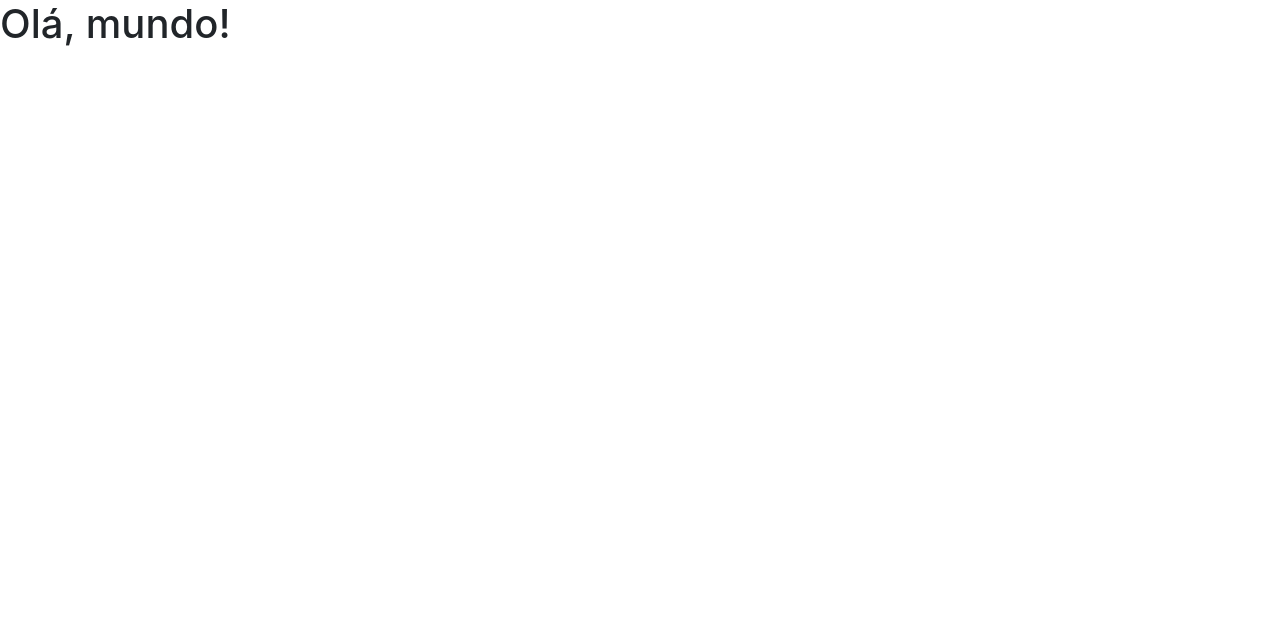
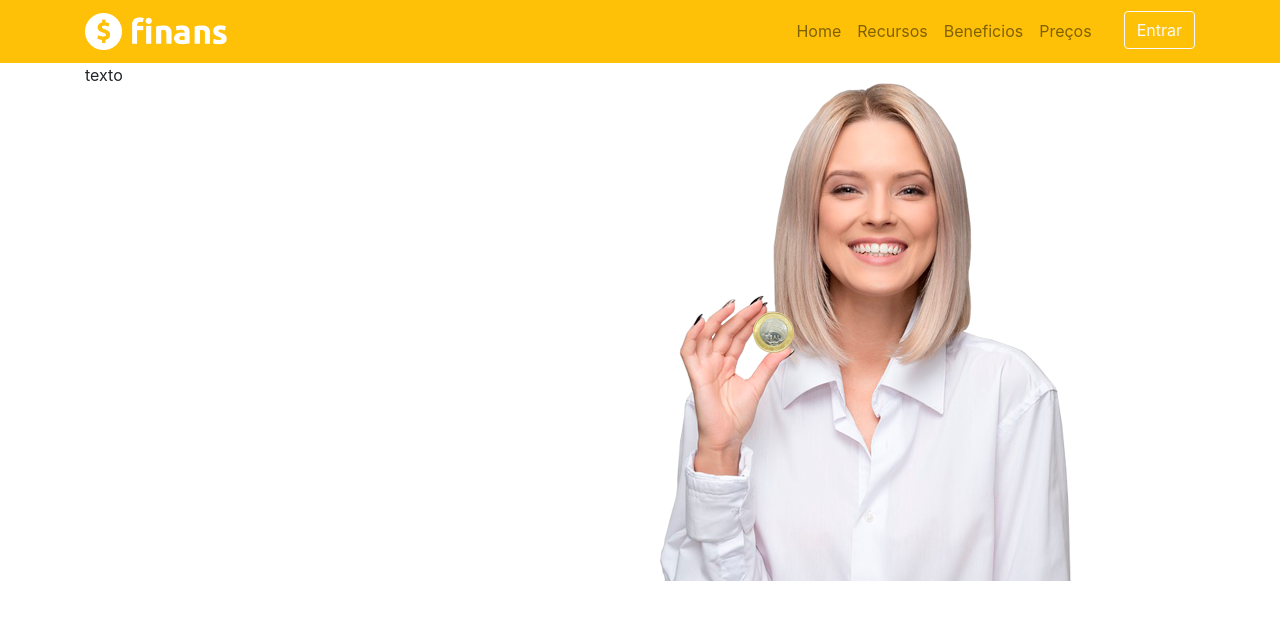
Before and after one commit to ThalissonDev01/projeto-bootstrap4, a plain HTML site: page index.html in a window 1280 px wide. Drawn offline with nearby package versions, Linux system fonts and the light colour scheme; a small style sheet from the web is missing.

Commit message:
imagens e cabeçalho

```diff
--- a/index.html
+++ b/index.html
@@ -9,12 +9,71 @@
     <link rel="stylesheet" href="https://stackpath.bootstrapcdn.com/bootstrap/4.1.3/css/bootstrap.min.css" integrity="sha384-MCw98/SFnGE8fJT3GXwEOngsV7Zt27NXFoaoApmYm81iuXoPkFOJwJ8ERdknLPMO" crossorigin="anonymous">
 
     <!-- Font Awesome -->
-    <link rel="stylesheet" href="https://use.fontwesome.com/releases/v5.3.1/css/all.css" integrity="sha384-mzrmE5qonljUremFsqc01SB46JvROS7bZs3IO2EMfFsd15uHvIt+Y8vEf7N7fWAU" crossorigin="anonymous">
+    <link rel="stylesheet" href="https://use.fontawesome.com/releases/v5.3.1/css/all.css" integrity="sha384-mzrmE5qonljUremFsqc01SB46JvROS7bZs3IO2EmfFsd15uHvIt+Y8vEf7N7fWAU" crossorigin="anonymous">
 
-    <title>Olá, mundo!</title>
+    <!-- Estilo customizado -->
+    <link rel="stylesheet" href="CSS/estilo.css">
+
+    <title>Finans - finanças pessoais</title>
   </head>
   <body>
-    <h1>Olá, mundo!</h1>
+    <!-- Inicio Cabeçalho -->
+    <header>
+        <nav class="navbar navbar-expand-sm navbar-light bg-warning">
+            <div class="container">
+
+                <a href="#" class="navbar-brand">
+                    <img src="img/logo.png" width="142">
+                </a>
+
+                <button class="navbar-toggler" data-toggle="collapse" data-target="#nav-principal">
+                    <span class="navbar-toggler-icon">
+
+                    </span>
+                </button>
+
+                <div class="collapse navbar-collapse" id="nav-principal">
+                    <ul class="navbar-nav ml-auto">
+                        <li class="nav-item">
+                            <a href="" class="nav-link">Home</a>
+                        </li>
+                        <li class="nav-item">
+                            <a href="" class="nav-link">Recursos</a>
+                        </li>
+                        <li class="nav-item">
+                            <a href="" class="nav-link">Beneficios</a>
+                        </li>
+                        <li class="nav-item">
+                            <a href="" class="nav-link">Preços</a>
+                        </li>
+                        <li class="nav-item">
+                            <a href="" class="btn btn-outline-light ml-4">Entrar</a>
+                        </li>
+                    </ul>
+                </div>
+
+            </div>
+        </nav>
+    </header>
+    <!-- Fim de Cabeçalho -->
+
+    <!-- Inicio seção home -->
+    <section id="Home">
+        <div class="container">
+            <div class="row">
+                <!-- Textos da seção -->
+                <div class="col-md-6">
+                    texto
+                </div>
+                <!-- Fim textos da seção -->
+                <div class="col-md-6">
+                    <img src="img/capa-mulher.png">
+                </div>
+            </div>
+        </div>
+    </section>
+    <!-- Fim seção home -->
+
 
     <!-- JavaScript (Opcional) -->
     <!-- jQuery primeiro, depois Popper.js, depois Bootstrap JS -->
```
Also changed, not shown: CSS/estilo.css (added), img/capa-mulher.png (added), img/economize.png (added), img/facil.png (added), img/juros.png (added), img/logo.png (added), img/saiba.png (added), img/suporte.png (added), 1 other file.
